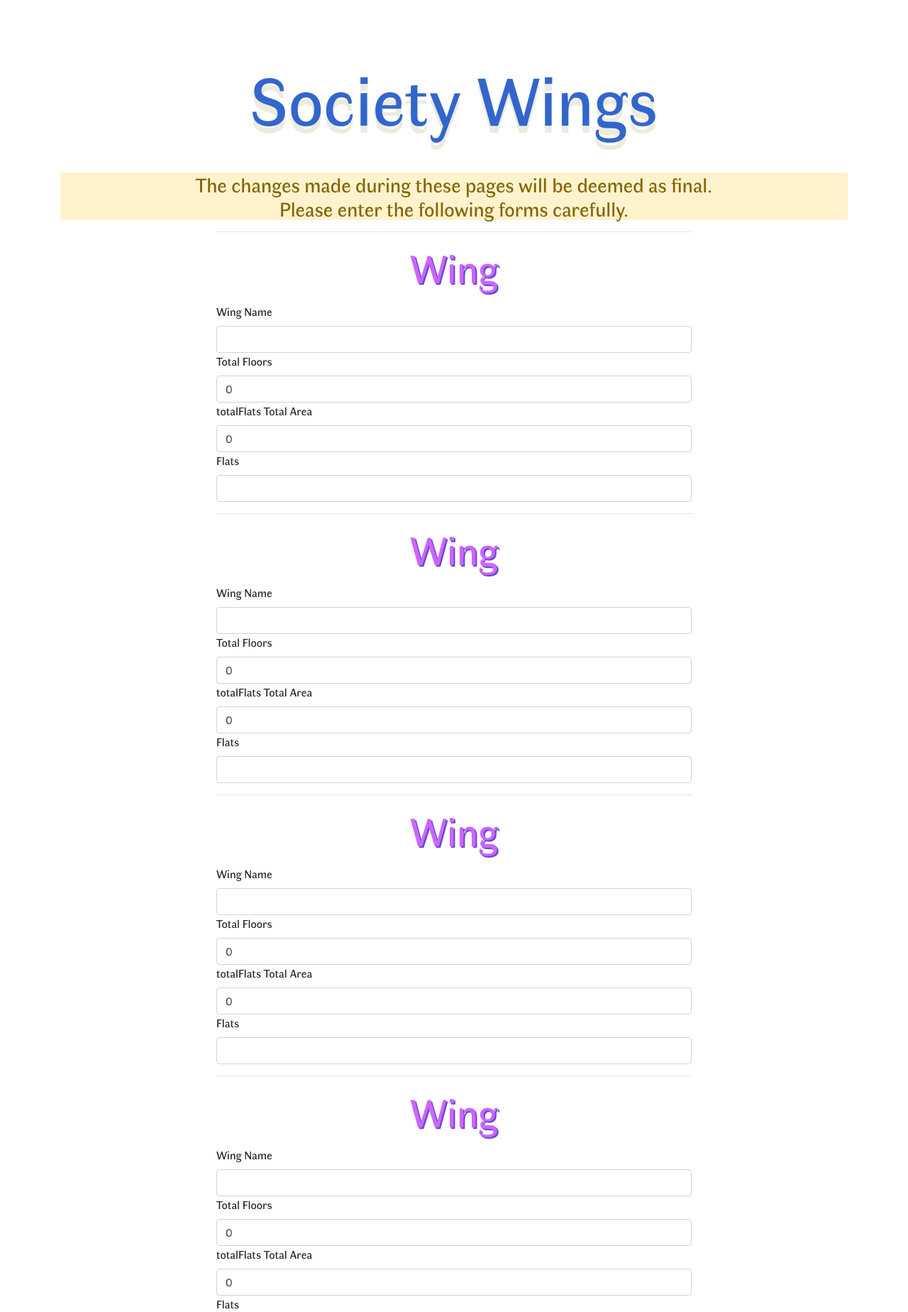
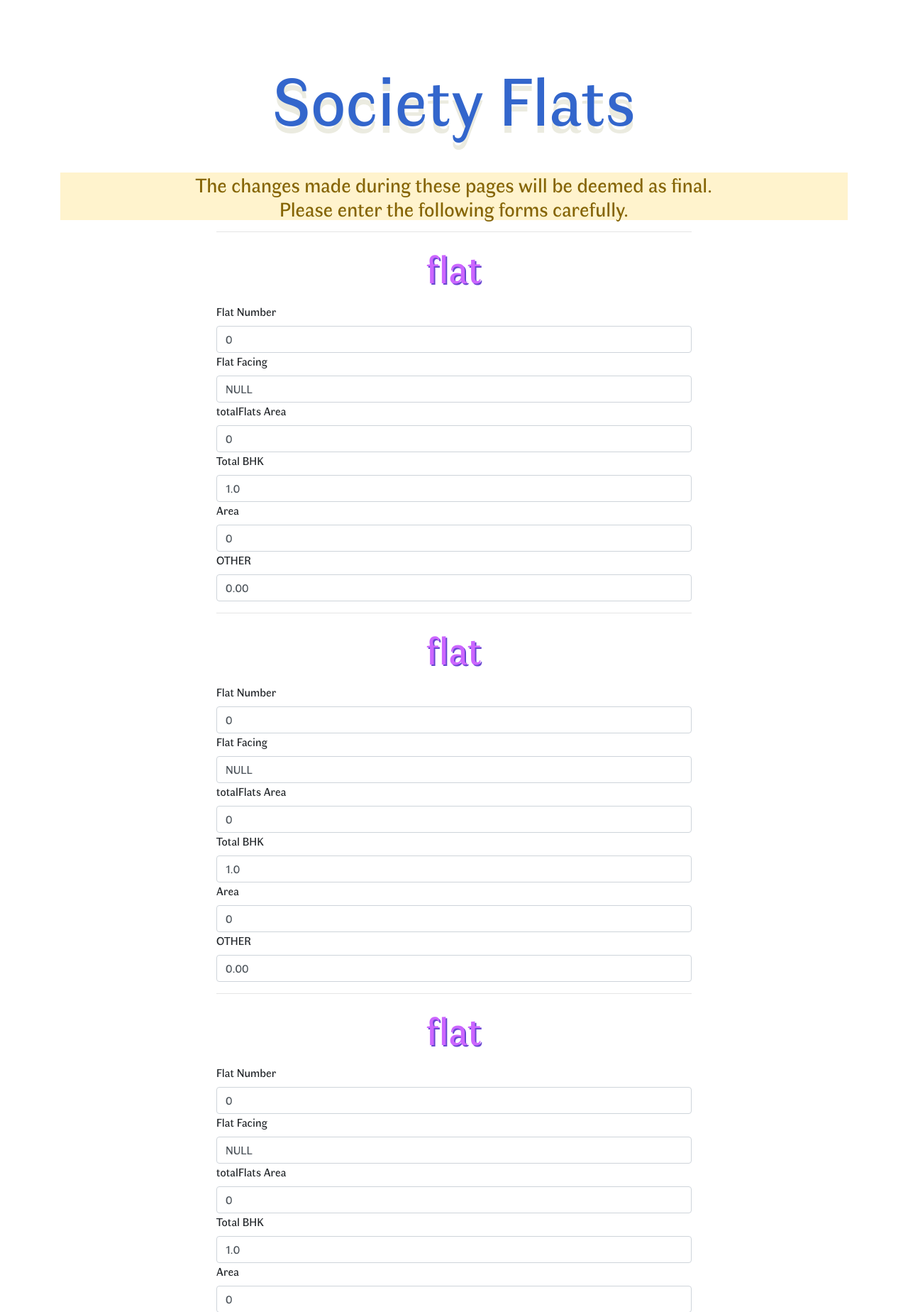
Before and after one commit to AmeyaDaddikar/Society-Management, a Flask app: page /signup in a window 1280 px wide. Shown: the part 96-1944 px from the top of the page at 71% size. Run offline with Flask 2, Linux system fonts and the light colour scheme; some libraries are stand-ins or nearby versions.

Commit message:
Added all three signup pages

```diff
--- a/App/routes.py
+++ b/App/routes.py
@@ -294,7 +294,7 @@ def uploadProfileImage():
 @app.route('/signup', methods=['GET'])
 def signupPages():
 	#FIRST TIME OPENING PAGE
-	session['pageCount'] = 2
+	session['pageCount'] = 3
 	if 'pageCount' not in session or session['pageCount'] == 1:
 		session['pageCount'] = 1
 		societyForm = AddSocietyForm(request.form)
@@ -308,7 +308,7 @@ def signupPages():
 
 	elif session['pageCount'] == 3:
 		totalWings   = 5
-		flatsPerWing = 2
+		flatsPerWing = 3
 
-		wingFlats = WingFlats(wingId=wingId, wings=[{} for x in range(flatsPerWing)])
+		wingFlats = WingFlats(wingId=1, flats=[{'flatNum' : 0,'flatFacing': 'NULL','area':0,'BHK':1,'floorNum':0,'price':0} for x in range(flatsPerWing)])
 		return render_template('signup/flatSetupPage.html',wingFlats=wingFlats)
--- a/App/templates/signup/flatSetupPage.html
+++ b/App/templates/signup/flatSetupPage.html
@@ -21,18 +21,23 @@
 	<div class="container" style="max-width: 700px;">
 		<form method="post" action="#addWings">
 			{{wingFlats.hidden_tag()}}
-			{% for wing in wingFlats.wings %}
+			{{ wingFlats.wingId }}
+			{% for flat in wingFlats.flats %}
 			<hr/>
-			<h1 class="formHeading">{{ wing.label }}</h1>
-			{{wing.hidden_tag()}}
-			{{ wing.wingName.label}}
-			{{ wing.wingName(class_="form-control") }}
-			{{ wing.totalFloors.label}}
-			{{ wing.totalFloors(class_="form-control") }}totalFlats
-			{{ wing.totalArea.label}}
-			{{ wing.totalArea(class_="form-control") }}
-			{{ wing.totalFlats.label}}
-			{{ wing.totalFlats(class_="form-control") }}
+			<h1 class="formHeading">{{ flat.label }}</h1>
+			{{ flat.hidden_tag() }}
+			{{ flat.flatNum.label }}
+			{{ flat.flatNum(class_="form-control") }}
+			{{ flat.flatFacing.label }}
+			{{ flat.flatFacing(class_="form-control") }}totalFlats
+			{{ flat.area.label }}
+			{{ flat.area(class_="form-control") }}
+			{{ flat.BHK.label }}
+			{{ flat.BHK(class_="form-control") }}
+			{{ flat.floorNum.label }}
+			{{ flat.floorNum(class_="form-control") }}
+			{{ flat.price.label }}
+			{{ flat.price(class_="form-control") }}
 			{% endfor %}
 			<br/>
 			<br/>
```
